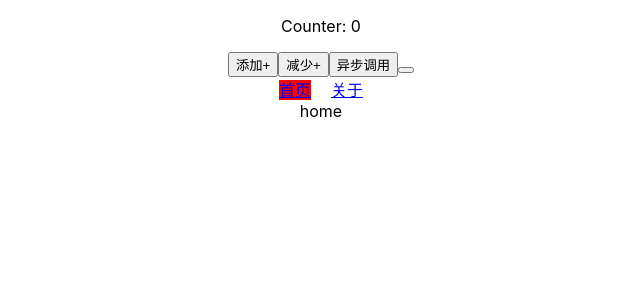
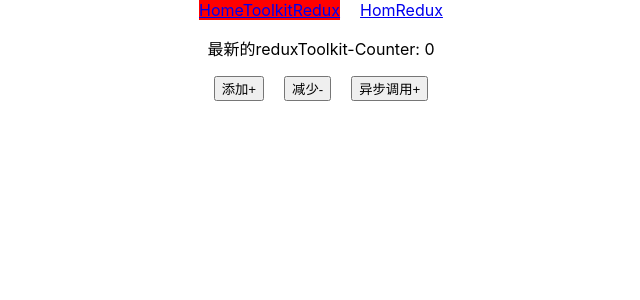
Before and after one commit to HokageYeah/react-demo, a React (Create React App) app: page /#/home in a window 1280 px wide. Shown: the top 300 px of the page, without its empty margins (319-959 px from the left). Built offline with nearby package versions, Linux system fonts and the light colour scheme.

Commit message:
redux代码提交

```diff
--- a/src/App.tsx
+++ b/src/App.tsx
@@ -1,65 +1,32 @@
 import React from "react";
 import logo from "./logo.svg";
 import "./App.css";
-import { connect } from "react-redux";
-import { addNumberAction, subNumberAction } from "./store/home/actionCreators";
-import { constants } from "buffer";
-import {
-  incrementToolkit,
-  decrementToolkit,
-  addAsyncNumber,
-} from "./store/home-toolkit/reducer";
 import { Route, Routes, Navigate, Link, NavLink } from "react-router-dom";
-import Home from "./view/home";
-import About from "./view/about";
-import NotFount from "./view/notFound";
+import HomeToolkitRedux from "./view/HomeToolkitRedux";
+import HomRedux from "./view/HomReduxs";
+import NotFount from "./view/NotFounds";
 
 function App(props: any) {
   const [classState, setClassState] = React.useState(false);
   return (
     <div className="App">
       <div className="header">
-        <p>Counter: {props.counter}</p>
-        <button
-          onClick={() => {
-            props.increment(1);
-          }}
-        >
-          添加+
-        </button>
-        <button
-          onClick={() => {
-            props.decrement(2);
-          }}
-        >
-          减少+
-        </button>
-        <button
-          onClick={() => {
-            props.asyncAdd(2);
-          }}
-        >
-          异步调用
-        </button>
-        <button onClick={() => setClassState(!classState)}></button>
-      </div>
-      <div className="header">
         <NavLink
           to={"/home"}
           style={{ marginRight: "10px" }}
           className={({isActive}) => (isActive ? "active" : "")}
         >
-          首页
+          HomeToolkitRedux
         </NavLink>
         <Link to={"/about"} style={{ marginLeft: "10px" }}>
-          关于
+        HomRedux
         </Link>
       </div>
       <div className="content">
         {/* router6这么写， router5用switch */}
         <Routes>
-          <Route path="/home" element={<Home />}></Route>
-          <Route path="/about" element={<About />}></Route>
+          <Route path="/home" element={<HomeToolkitRedux />}></Route>
+          <Route path="/about" element={<HomRedux />}></Route>
           <Route path="/" element={<Navigate to="/about" />}></Route>
           <Route path="*" element={<NotFount />} />
         </Routes>
@@ -68,37 +35,4 @@ function App(props: any) {
   );
 }
 
-// const mapStateToProps = (state: any) => {
-//   return {
-//     counter: state.count,
-//   };
-// }
-// const mapDispatchToProps = (dispatch: any) => ({
-//   increment(num: number) {
-//     dispatch(addNumberAction(num))
-//   },
-//   decrement(num: number) {
-//     dispatch(subNumberAction(num))
-//   }
-// })
-
-// export default connect(mapStateToProps, mapDispatchToProps)(App);
-
-const mapStateToProps = (state: any) => {
-  return {
-    counter: state.tookitCounter.count,
-  };
-};
-const mapDispatchToProps = (dispatch: any) => ({
-  increment(num: number) {
-    dispatch(incrementToolkit(num));
-  },
-  decrement(num: number) {
-    dispatch(decrementToolkit(num));
-  },
-  asyncAdd: (num: number) => {
-    dispatch(addAsyncNumber(num));
-  },
-});
-
-export default connect(mapStateToProps, mapDispatchToProps)(App);
+export default App;
--- a/src/store/home-toolkit/reducer.ts
+++ b/src/store/home-toolkit/reducer.ts
@@ -7,7 +7,7 @@ export const addAsyncNumber: any = createAsyncThunk(
     return new Promise((resolve: any) => {
       setTimeout(() => {
         resolve(num);
-      }, 1000);
+      }, 5000);
     });
   }
 );
--- a/src/store/home/actionCreators.ts
+++ b/src/store/home/actionCreators.ts
@@ -1,3 +1,14 @@
 import * as actionTypes from "./constants";
-export const addNumberAction = (num: number) => ({ type: actionTypes.ADD_NUMBER, num });
-export const subNumberAction = (num: number) => ({ type: actionTypes.SUB_NUMBER, num } as const);
+export const addNumberAction = (num: number) => ({
+  type: actionTypes.ADD_NUMBER,
+  num,
+});
+export const subNumberAction = (num: number) =>
+  ({ type: actionTypes.SUB_NUMBER, num } as const);
+export const addNumberActionAsync = (num: number) => {
+  return (dispatch: any) => {
+    setTimeout(() => {
+      dispatch(addNumberAction(num));
+    }, 2000);
+  };
+};
--- a/src/store/home/reducer.ts
+++ b/src/store/home/reducer.ts
@@ -2,7 +2,7 @@ import * as actionTypes from "./constants";
 const initialState = {
   count: 0,
 };
-export default function counterReducer(state = initialState, action: { type: string; num: number}) {
+export default function counterReducer(state = initialState, action: any) {
   switch (action.type) {
     case actionTypes.ADD_NUMBER:
       return {
--- a/src/store/index-toolkit.ts
+++ b/src/store/index-toolkit.ts
@@ -1,8 +1,10 @@
 import { configureStore } from "@reduxjs/toolkit";
-import countReducer from "./home-toolkit/reducer";
+import homeCountTookitReducer from "./home-toolkit/reducer";
+import homeCountReducer from "./home/reducer";
 
 export default configureStore({
   reducer: {
-    tookitCounter: countReducer,
+    tookitCounter: homeCountTookitReducer,
+    home: homeCountReducer,
   },
 });
--- /dev/null
+++ b/src/view/HomReduxs.tsx
@@ -0,0 +1,69 @@
+import PropTypes from "prop-types";
+import React, { memo } from "react";
+import type { ReactNode, FC } from "react";
+import {
+  addNumberAction,
+  subNumberAction,
+  addNumberActionAsync,
+} from "../store/home/actionCreators";
+import { connect } from "react-redux";
+interface IProps {
+  children?: ReactNode;
+  counter: number;
+  increment: Function;
+  decrement: Function;
+  asyncAdd: Function;
+}
+
+const about: FC<IProps> = memo((props) => {
+  return (
+    <div>
+      <p>传统的redux-Counter: {props.counter}</p>
+      <button
+        onClick={() => {
+          props.increment(1);
+        }}
+      >
+        添加+
+      </button>
+      <button
+        style={{ marginLeft: "20px", marginRight: "20px" }}
+        onClick={() => {
+          props.decrement(2);
+        }}
+      >
+        减少-
+      </button>
+      <button
+        onClick={() => {
+          props.asyncAdd(2);
+        }}
+      >
+        异步调用+
+      </button>
+    </div>
+  );
+});
+
+const mapStateToProps = (state: any) => {
+  console.log("mapStateToProps---", state.home);
+  return {
+    counter: state.home.count,
+  };
+};
+
+const mapDispatchToProps = (dispatch: any) => ({
+  increment(num: number) {
+    console.log("--");
+    dispatch(addNumberAction(num));
+  },
+  decrement(num: number) {
+    console.log("++");
+    dispatch(subNumberAction(num));
+  },
+  asyncAdd(num: number) {
+    dispatch(addNumberActionAsync(num));
+  },
+});
+
+export default connect(mapStateToProps, mapDispatchToProps)(about);
--- /dev/null
+++ b/src/view/HomeToolkitRedux.tsx
@@ -0,0 +1,69 @@
+import PropTypes from "prop-types";
+import React, { memo } from "react";
+import type { ReactNode, FC } from "react";
+import {
+  incrementToolkit,
+  decrementToolkit,
+  addAsyncNumber,
+} from "../store/home-toolkit/reducer";
+import { connect } from "react-redux";
+interface Iprops {
+  children?: ReactNode;
+  counter: number;
+  increment: Function;
+  decrement: Function;
+  asyncAdd: Function;
+}
+
+const homeToolkit: FC<Iprops> = memo((props) => {
+  const { children } = props;
+  console.log("home:children----", children);
+
+  return (
+    <div>
+      <p>最新的reduxToolkit-Counter: {props.counter}</p>
+      <button
+        onClick={() => {
+          props.increment(1);
+        }}
+      >
+        添加+
+      </button>
+      <button
+        style={{ marginLeft: "20px", marginRight: "20px" }}
+        onClick={() => {
+          props.decrement(2);
+        }}
+      >
+        减少-
+      </button>
+      <button
+        onClick={() => {
+          props.asyncAdd(5);
+        }}
+      >
+        异步调用+
+      </button>
+    </div>
+  );
+});
+
+const mapStateToProps = (state: any) => {
+  return {
+    counter: state.tookitCounter.count,
+  };
+};
+
+const mapDispatchToProps = (dispatch: any) => ({
+  increment(num: number) {
+    dispatch(incrementToolkit(num));
+  },
+  decrement(num: number) {
+    dispatch(decrementToolkit(num));
+  },
+  asyncAdd: (num: number) => {
+    dispatch(addAsyncNumber(num));
+  },
+});
+
+export default connect(mapStateToProps, mapDispatchToProps)(homeToolkit);
--- a/src/view/about.tsx
+++ /dev/null
@@ -1,12 +0,0 @@
-import PropTypes from "prop-types";
-import React, { memo } from "react";
-import type { ReactNode, FC } from "react";
-interface IProps {
-  children?: ReactNode;
-}
-
-const about: FC<IProps> = memo((props) => {
-  return <div>about</div>;
-});
-
-export default about;
--- a/src/view/home.tsx
+++ /dev/null
@@ -1,16 +0,0 @@
-import PropTypes from "prop-types";
-import React, { memo } from "react";
-import type { ReactNode, FC } from "react";
-
-interface Iprops {
-  children?: ReactNode;
-}
-
-const home: FC<Iprops> = memo((props) => {
-  const { children } = props;
-  console.log("home:children----", children);
-
-  return <div>home</div>;
-});
-
-export default home;
```
Also changed, not shown: src/store/index.ts (+8 -2 lines), src/view/NotFounds.tsx (renamed from src/view/notFound.tsx).
